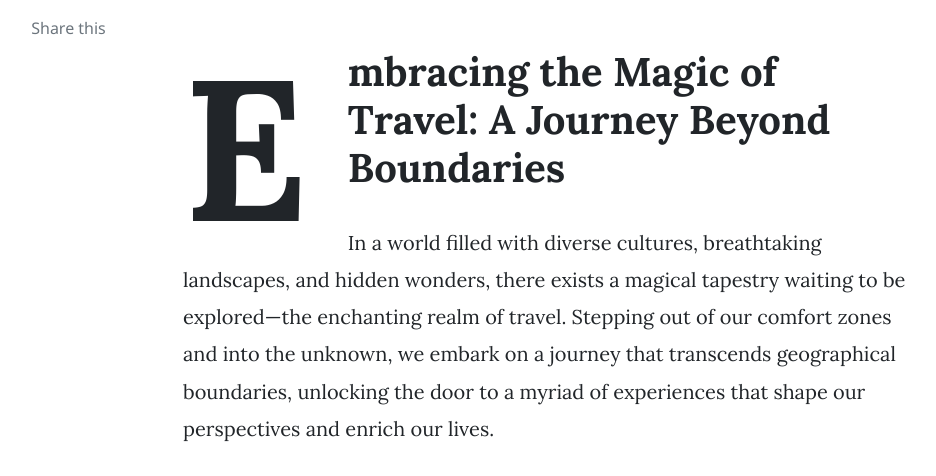
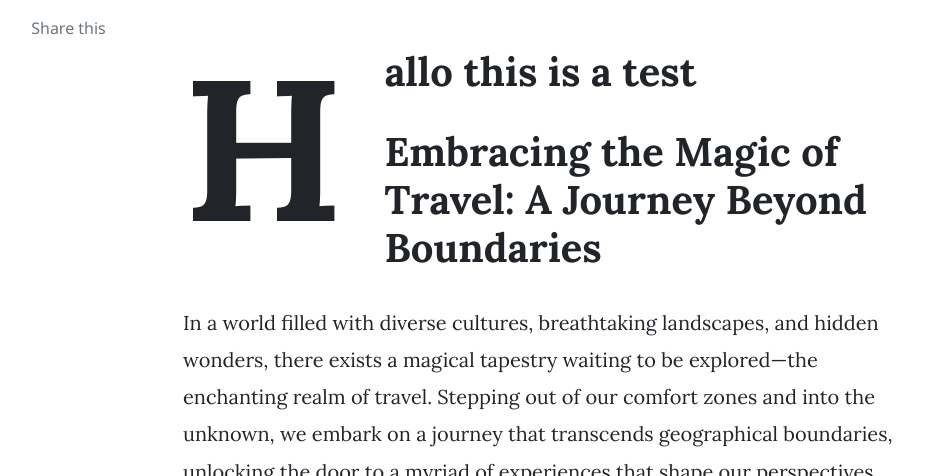
Before and after one commit to travelbuddi/travelbuddi.github.io, a Jekyll site: the page built from _posts/2024-02-23-welcome-to-jekyll.markdown, in a window 1280 px wide and 900 px high, cut to the strip 424-900 px from the top of the window. Shown: the whole strip, without its empty margins (187-1123 px from the left). Built offline with Jekyll 4.4.1, drawn with Linux system fonts in a browser that asks for light colours; nearby versions of some CDN libraries; comment, search, counter and statistics services are not loaded.

Commit message:
Update 2024-02-23-welcome-to-jekyll.markdown

```diff
--- a/_posts/2024-02-23-welcome-to-jekyll.markdown
+++ b/_posts/2024-02-23-welcome-to-jekyll.markdown
@@ -4,6 +4,8 @@ title: "Welcome to Travel Buddi!"
 categories: [Travel]
 image: assets/images/vw-campervan-man-guitar.jpg
 ---
+
+#  Hallo this is a test
 
 # Embracing the Magic of Travel: A Journey Beyond Boundaries
 
```
